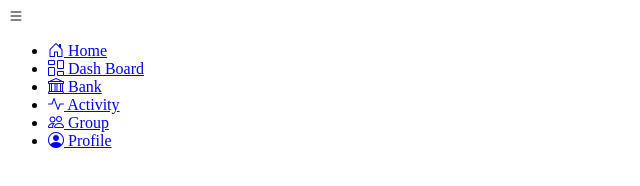
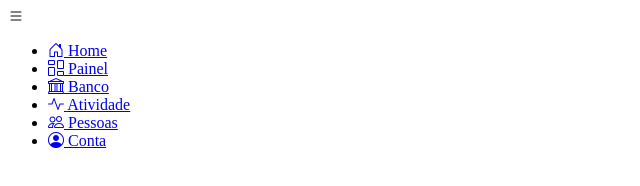
Before and after one commit to crissalves/Sidebar, a plain HTML site: page index.html in a window 1280 px wide. Shown: the full height of the page, 0-640 px from the left. Drawn offline with nearby package versions, Linux system fonts and the light colour scheme.

Commit message:
Finalizado Html por enquanto

```diff
--- a/index.html
+++ b/index.html
@@ -25,31 +25,31 @@
         <li class="item-menu">
           <a href="#">
             <span class="icon"> <i class="bi bi-columns-gap"></i> </span>
-            <span class="txt-link">Dash Board</span>
+            <span class="txt-link">Painel</span>
           </a>
         </li>
         <li class="item-menu">
           <a href="#">
             <span class="icon"> <i class="bi bi-bank"></i></span>
-            <span class="txt-link"> Bank </span>
+            <span class="txt-link"> Banco </span>
           </a>
         </li>
         <li class="item-menu">
           <a href="#">
             <span class="icon"> <i class="bi bi-activity"></i> </span>
-            <span class="txt-link"> Activity </span>
+            <span class="txt-link"> Atividade </span>
           </a>
         </li>
         <li class="item-menu">
           <a href="#">
             <span class="icon"> <i class="bi bi-people"></i> </span>
-            <span class="txt-link"> Group </span>
+            <span class="txt-link"> Pessoas </span>
           </a>
         </li>
         <li class="item-menu">
           <a href="#">
             <span class="icon"> <i class="bi bi-person-circle"></i></span>
-            <span class="txt-link"> Profile </span>
+            <span class="txt-link"> Conta </span>
           </a>
         </li>
       </ul>
```
